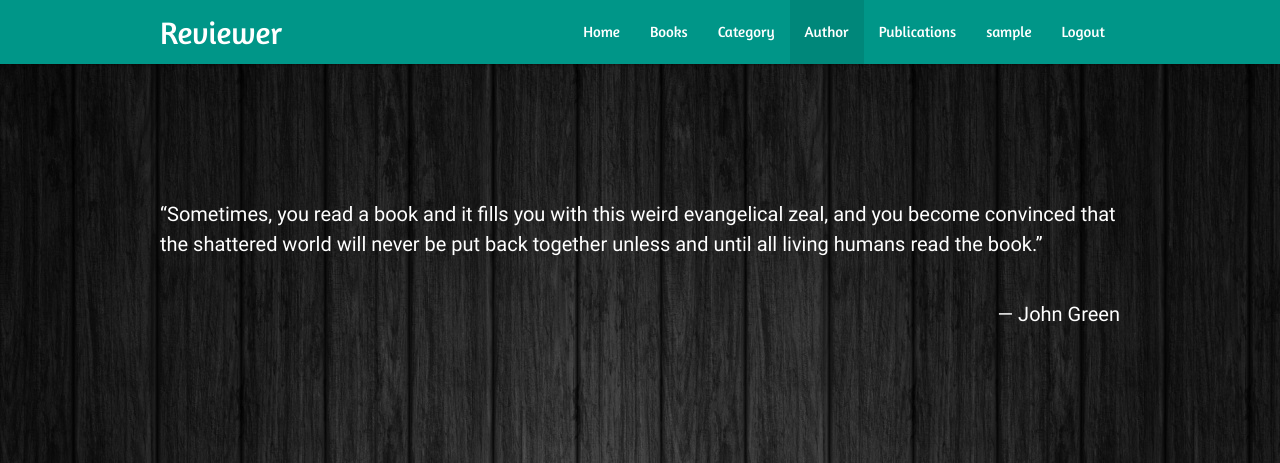
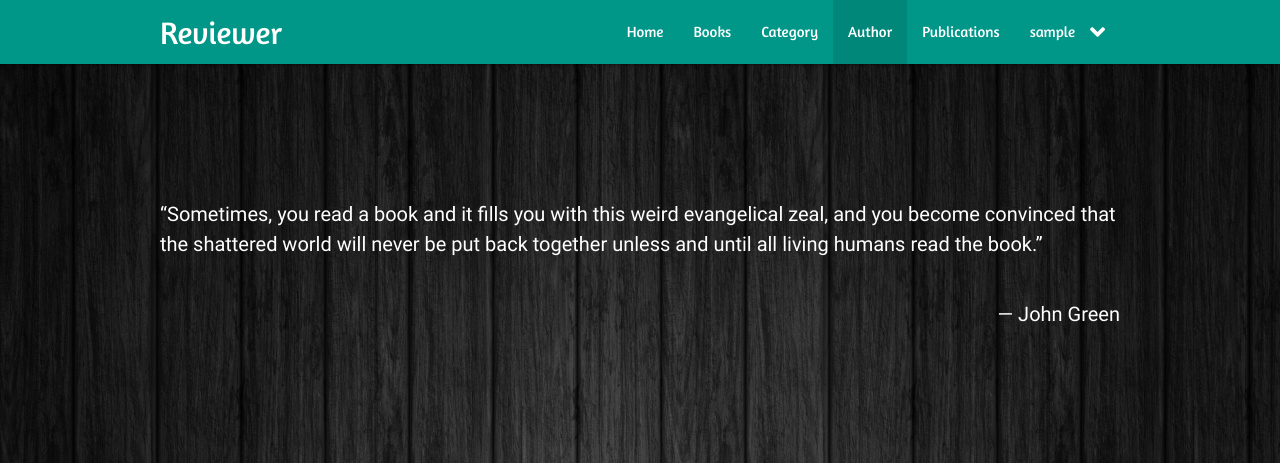
Before and after one commit to imran110219/Book_Review_App, a Django app: page /authors/ in a window 1280 px wide. Shown: the top 463 px of the page. Run offline with Django 3.2, Linux system fonts and the light colour scheme; the visitor is signed in with stand-in values (Sample User, id 1); data that the repository does not hold is empty; some libraries are stand-ins or nearby versions.

Commit message:
Dropdown Navigation for User account

```diff
--- a/static/js/app/main.js
+++ b/static/js/app/main.js
@@ -74,6 +74,7 @@ $(window).on('scroll', function() {
 });
 
 $(document).ready(function () {
+    $(".dropdown-trigger").dropdown();
     $('.sidenav').sidenav();
     $('select').formSelect();
     $('.modal').modal();
--- a/templates/shared/navigation.html
+++ b/templates/shared/navigation.html
@@ -26,13 +26,19 @@
                 {% if not request.user.is_authenticated %}
                 <li><a href="#AuthenticationModal" class="modal-trigger">Login</a></li>
                 {% else %}
-                <li><a href='{% url "accounts:profile" %}'>{{ user.username }}</a></li>
-                <li><a href='{% url "logout" %}'>Logout</a></li>
+                <li><a class="dropdown-trigger" href="#" data-target="UserDropdown">{{ user.username }}<i class="material-icons right fas fa-angle-down"></i></a></li>
                 {% endif %}
             </ul>
         </div><!-- /.container-fluid -->
     </nav>
 </div>
+
+<ul id="UserDropdown" class="dropdown-content" style="top: 64px !important;">
+    {% if request.user.is_authenticated %}
+    <li><a href='{% url "accounts:profile" %}'>Profile</a></li>
+    <li><a href='{% url "logout" %}'>Logout</a></li>
+    {% endif %}
+</ul>
 
 <ul class="sidenav" id="responsive-menu">
     <li class="">
@@ -53,7 +59,7 @@
     {% if not request.user.is_authenticated %}
     <li><a href="#AuthenticationModal" class="modal-trigger">Login</a></li>
     {% else %}
-    <li><a href='{% url "accounts:profile" %}'>{{ user.username }}</a></li>
+    <li><a href='{% url "accounts:profile" %}'>Profile ({{ user.username }})</a></li>
     <li><a href='{% url "logout" %}'>Logout</a></li>
     {% endif %}
 </ul>
```
